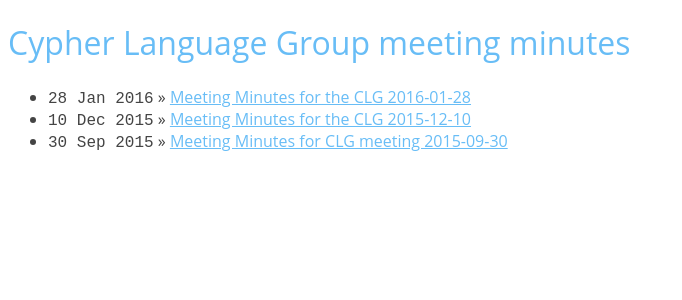
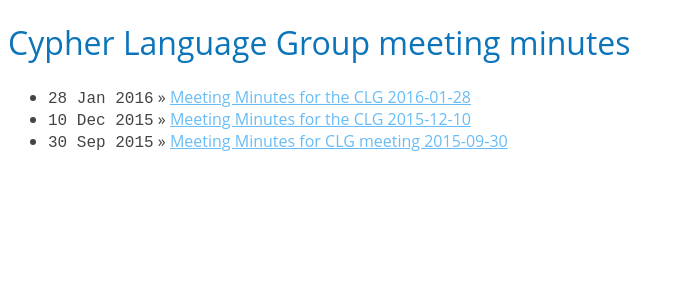
Before and after one commit to opencypher/meeting-minutes, a Jekyll site: the page built from index.html, in a window 1280 px wide. Shown: the top 300 px of the page, without its empty margins (0-682 px from the left). Built offline with Jekyll 4.4.1, drawn with Linux system fonts in a browser that asks for light colours.

Commit message:
Amended the font colour for increased readability

```diff
--- a/public/css/styles.css
+++ b/public/css/styles.css
@@ -22,7 +22,7 @@ h5,
 h6 {
   font-family: 'Open Sans', sans-serif;
   font-weight: 500;
-  color: #68BDF6;
+  color: #0b74ba;
 }
 h3,
 h4,
```
